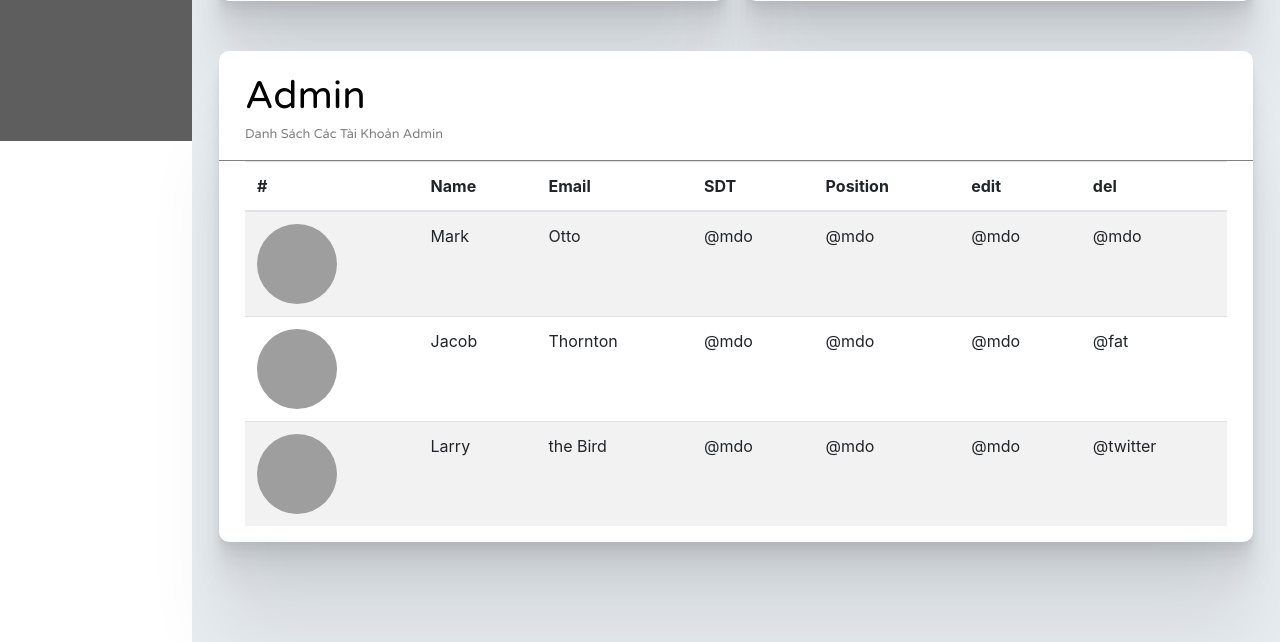
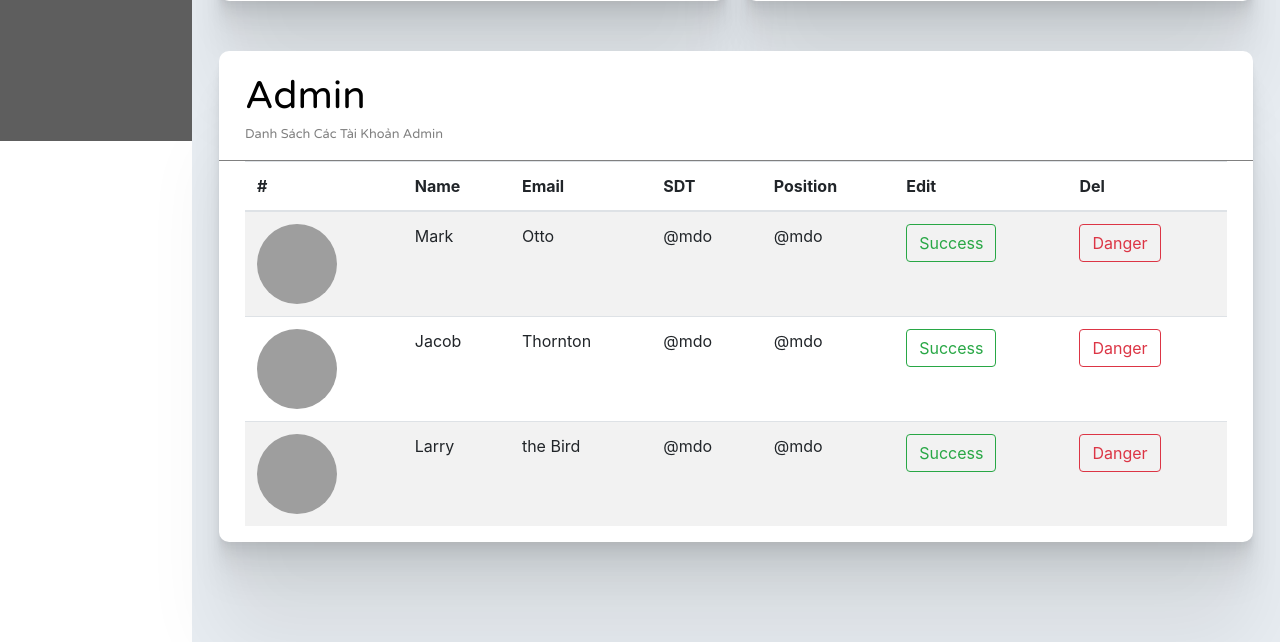
Before and after one commit to TruongAn-Webdesigner/EAC, a PHP site: page / in a window 1280 px wide. Shown: the part 659-1301 px from the top of the page. Run offline with PHP 8.4, Linux system fonts and the light colour scheme; data that the repository does not hold is empty; some libraries are stand-ins or nearby versions; grey boxes are pictures that could not be loaded.

Commit message:
Update index.php

```diff
--- a/admin/view/home/index.php
+++ b/admin/view/home/index.php
@@ -216,8 +216,8 @@
                                                             <th scope="col">Email</th>
                                                             <th scope="col">SDT</th>
                                                             <th scope="col">Position</th>
-                                                            <th scope="col">edit</th>
-                                                            <th scope="col">del</th>
+                                                            <th scope="col">Edit</th>
+                                                            <th scope="col">Del</th>
                                                         </tr>
                                                     </thead>
                                                     <tbody>
@@ -227,8 +227,8 @@
                                                             <td>Otto</td>
                                                             <td>@mdo</td>
                                                             <td>@mdo</td>
-                                                            <td>@mdo</td>
-                                                            <td>@mdo</td>
+                                                            <td><button type="button" class="btn btn-outline-success">Success</button></td>
+                                                            <td><button type="button" class="btn btn-outline-danger">Danger</button></td>
                                                         </tr>
                                                         <tr>
                                                             <td scope="row"><img src="../site/img/london.jpg" width=80px height=80px style="border-radius: 50px;"></td>
@@ -236,8 +236,8 @@
                                                              <td>Thornton</td>
                                                             <td>@mdo</td>
                                                             <td>@mdo</td>
-                                                            <td>@mdo</td>
-                                                            <td>@fat</td>
+                                                            <td><button type="button" class="btn btn-outline-success">Success</button></td>
+                                                            <td><button type="button" class="btn btn-outline-danger">Danger</button></td>
                                                         </tr>
                                                         <tr>
                                                             <td scope="row"><img src="../site/img/london.jpg" width=80px height=80px style="border-radius: 50px;"></td>
@@ -245,8 +245,8 @@
                                                             <td>the Bird</td>
                                                             <td>@mdo</td>
                                                             <td>@mdo</td>
-                                                            <td>@mdo</td>
-                                                            <td>@twitter</td>
+                                                            <td><button type="button" class="btn btn-outline-success">Success</button></td>
+                                                            <td><button type="button" class="btn btn-outline-danger">Danger</button></td>
                                                         </tr>
                                                     </tbody>
                                                 </table>
```
